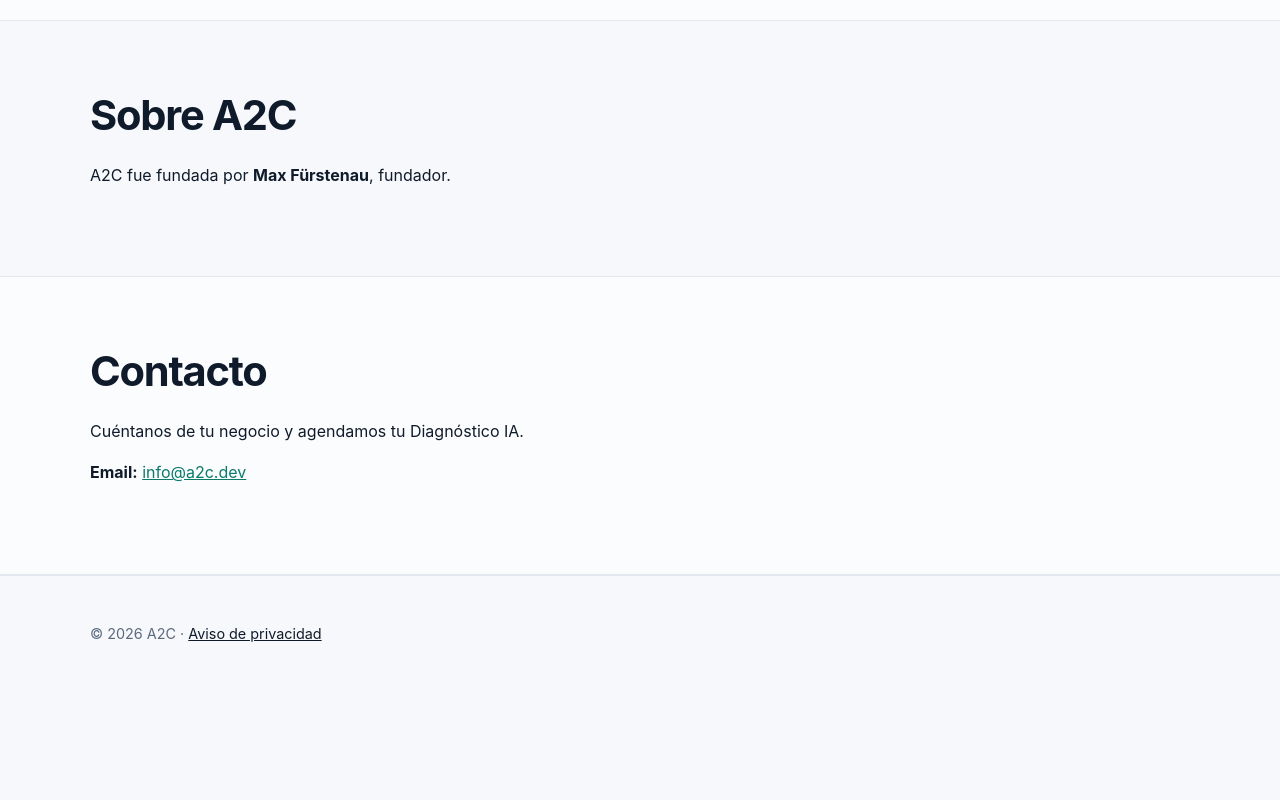
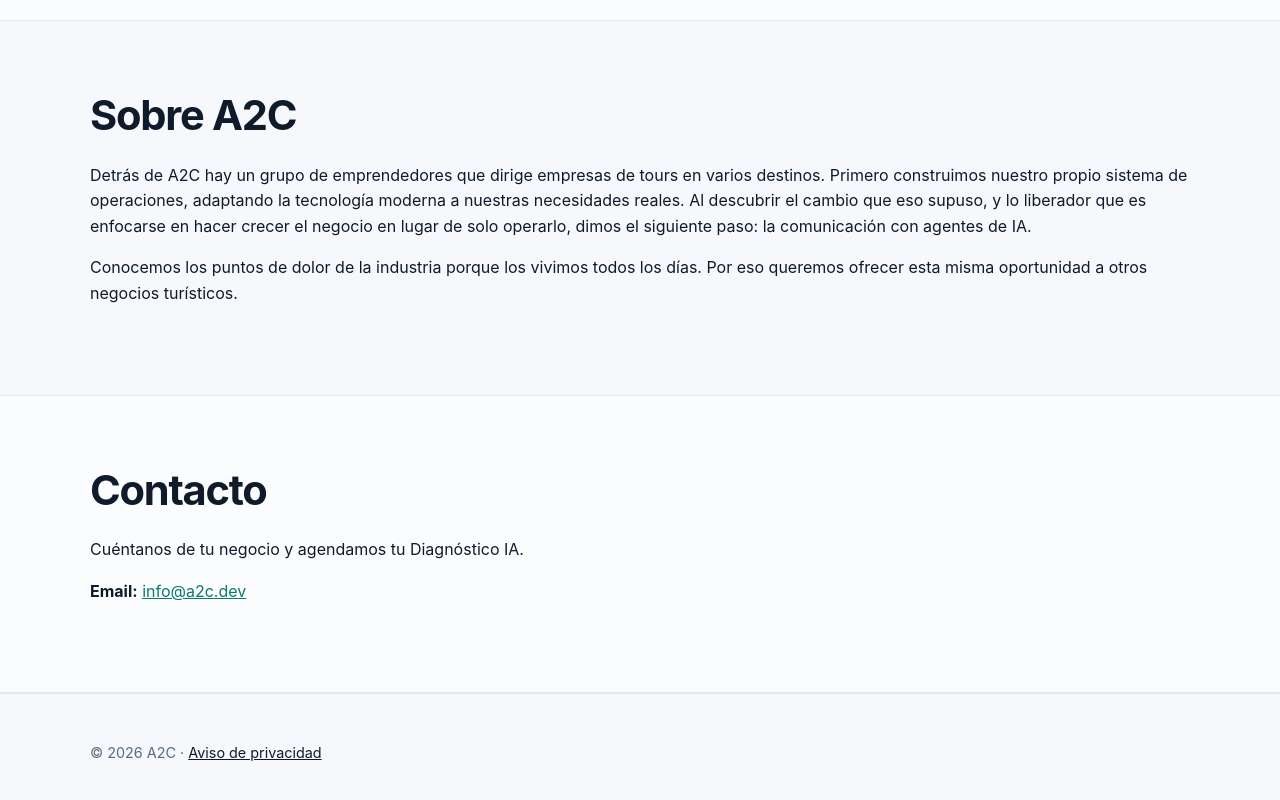
Before and after one commit to kaho1312/a2c-site, a plain HTML site: page index.html in a window 1280 px wide. Shown: the part 2144-2944 px from the top of the page. Before the commit the page ends 2836 px from the top, so only its background shows below. Drawn offline with Linux system fonts and the light colour scheme; animation ran at ten frames a second.

Commit message:
Rewrite About section: team of multi-destination tour entrepreneurs

```diff
--- a/index.html
+++ b/index.html
@@ -28,7 +28,7 @@
 <script src="fx.js" defer></script>
 <script src="i18n.js" defer></script>
 <script type="application/ld+json">
-{"@context":"https://schema.org","@type":"ProfessionalService","name":"A2C","url":"https://a2c.dev/","description":"Agencia de IA: agente de WhatsApp con IA y recepcionista telefónica con IA para negocios turísticos.","areaServed":[{"@type":"Place","name":"Cancún"},{"@type":"Place","name":"Riviera Maya"}],"availableLanguage":["es","en","de"],"founder":{"@type":"Person","name":"Max Fürstenau","jobTitle":"Fundador"},"email":"info@a2c.dev","makesOffer":[{"@type":"Offer","itemOffered":{"@type":"Service","name":"Agente de IA para WhatsApp"}},{"@type":"Offer","itemOffered":{"@type":"Service","name":"Recepcionista telefónica con IA (ElevenLabs)"}}]}
+{"@context":"https://schema.org","@type":"ProfessionalService","name":"A2C","url":"https://a2c.dev/","description":"Agencia de IA: agente de WhatsApp con IA y recepcionista telefónica con IA para negocios turísticos.","areaServed":[{"@type":"Place","name":"Cancún"},{"@type":"Place","name":"Riviera Maya"}],"availableLanguage":["es","en","de"],"email":"info@a2c.dev","makesOffer":[{"@type":"Offer","itemOffered":{"@type":"Service","name":"Agente de IA para WhatsApp"}},{"@type":"Offer","itemOffered":{"@type":"Service","name":"Recepcionista telefónica con IA (ElevenLabs)"}}]}
 </script>
 </head>
 <body>
@@ -95,7 +95,8 @@
 
 <section id="nosotros"><div class="w">
 <h2 data-es data-en="About A2C">Sobre A2C</h2>
-<p data-es data-en="A2C was founded by <strong>Max Fürstenau</strong>, founder.">A2C fue fundada por <strong>Max Fürstenau</strong>, fundador.</p>
+<p data-es data-en="A2C is run by a group of entrepreneurs who operate multi-destination tour companies. We first built our own operations system, adapting modern technology to our real needs. Once we saw what a game changer it was, and how liberating it is to focus on growing the business instead of just running it, we took the next step into agentic communication.">Detrás de A2C hay un grupo de emprendedores que dirige empresas de tours en varios destinos. Primero construimos nuestro propio sistema de operaciones, adaptando la tecnología moderna a nuestras necesidades reales. Al descubrir el cambio que eso supuso, y lo liberador que es enfocarse en hacer crecer el negocio en lugar de solo operarlo, dimos el siguiente paso: la comunicación con agentes de IA.</p>
+<p data-es data-en="We know the industry's pain points because we live them every day. That's why we want to give others in tourism the same opportunity.">Conocemos los puntos de dolor de la industria porque los vivimos todos los días. Por eso queremos ofrecer esta misma oportunidad a otros negocios turísticos.</p>
 </div></section>
 
 <section id="contacto" class="alt"><div class="w">
```
